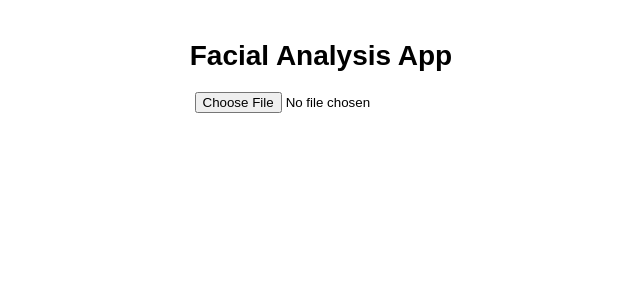
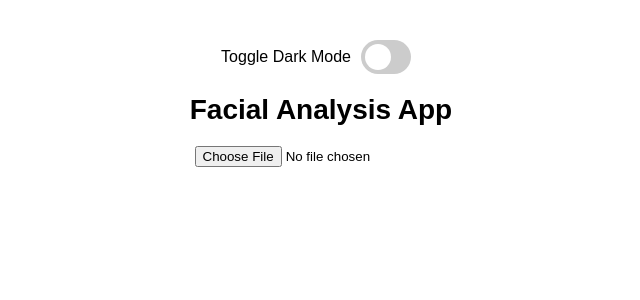
Before and after one commit to Nobita006/facial-analysis-app, a React (Create React App) app: page / in a window 1280 px wide. Shown: the top 300 px of the page, without its empty margins (319-959 px from the left). Built offline with nearby package versions, Linux system fonts and the light colour scheme.

Commit message:
Added Dark Mode

```diff
--- a/src/App.css
+++ b/src/App.css
@@ -1,6 +1,19 @@
+body {
+  margin: 0;
+  padding: 0;
+  font-family: sans-serif;
+  transition: background-color 0.3s ease;
+}
+
 .App {
   text-align: center;
-  margin-top: 40px;
+  padding: 40px;
+  min-height: 100vh;
+}
+
+.App.dark {
+  background-color: #333;
+  color: #fff;
 }
 
 .App h1 {
@@ -25,3 +38,67 @@
   font-size: 20px;
   margin-bottom: 10px;
 }
+
+.toggle-container {
+  display: flex;
+  justify-content: center;
+  align-items: center;
+  margin-bottom: 20px;
+}
+
+.toggle-container span {
+  margin-right: 10px;
+}
+
+.switch {
+  position: relative;
+  display: inline-block;
+  width: 60px;
+  height: 34px;
+}
+
+.switch input {
+  opacity: 0;
+  width: 0;
+  height: 0;
+}
+
+.slider {
+  position: absolute;
+  cursor: pointer;
+  top: 0;
+  left: 0;
+  right: 0;
+  bottom: 0;
+  background-color: #ccc;
+  transition: 0.4s;
+  border-radius: 34px;
+}
+
+.slider:before {
+  position: absolute;
+  content: '';
+  height: 26px;
+  width: 26px;
+  left: 4px;
+  bottom: 4px;
+  background-color: white;
+  transition: 0.4s;
+  border-radius: 50%;
+}
+
+input:checked + .slider {
+  background-color: #2196f3;
+}
+
+input:checked + .slider:before {
+  transform: translateX(26px);
+}
+
+.slider.round {
+  border-radius: 34px;
+}
+
+.slider.round:before {
+  border-radius: 50%;
+}
--- a/src/App.js
+++ b/src/App.js
@@ -1,10 +1,23 @@
-import React from 'react';
+import React, { useState } from 'react';
 import FacialAnalysis from './FacialAnalysis';
 import './App.css';
 
 function App() {
+  const [isDarkMode, setIsDarkMode] = useState(false);
+
+  const handleToggleDarkMode = () => {
+    setIsDarkMode(!isDarkMode);
+  };
+
   return (
-    <div className="App">
+    <div className={`App ${isDarkMode ? 'dark' : ''}`}>
+      <div className="toggle-container">
+        <span>Toggle Dark Mode</span>
+        <label className="switch">
+          <input type="checkbox" onChange={handleToggleDarkMode} checked={isDarkMode} />
+          <span className="slider round"></span>
+        </label>
+      </div>
       <FacialAnalysis />
     </div>
   );
```
